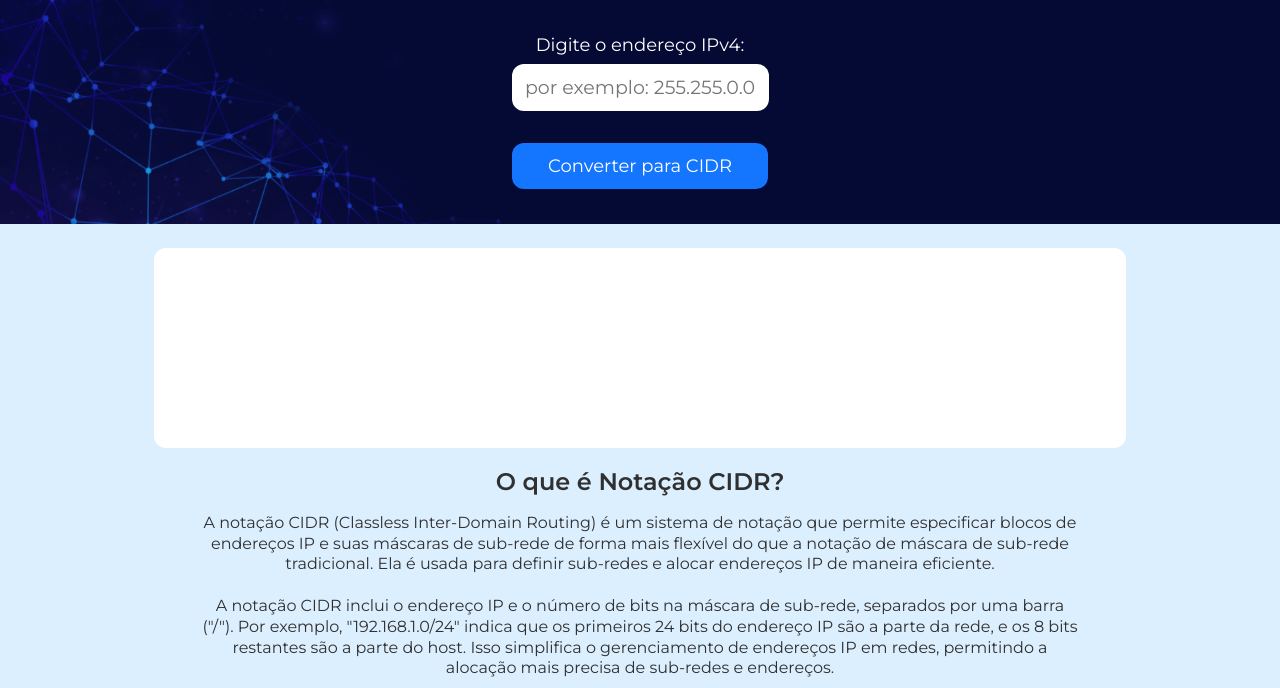
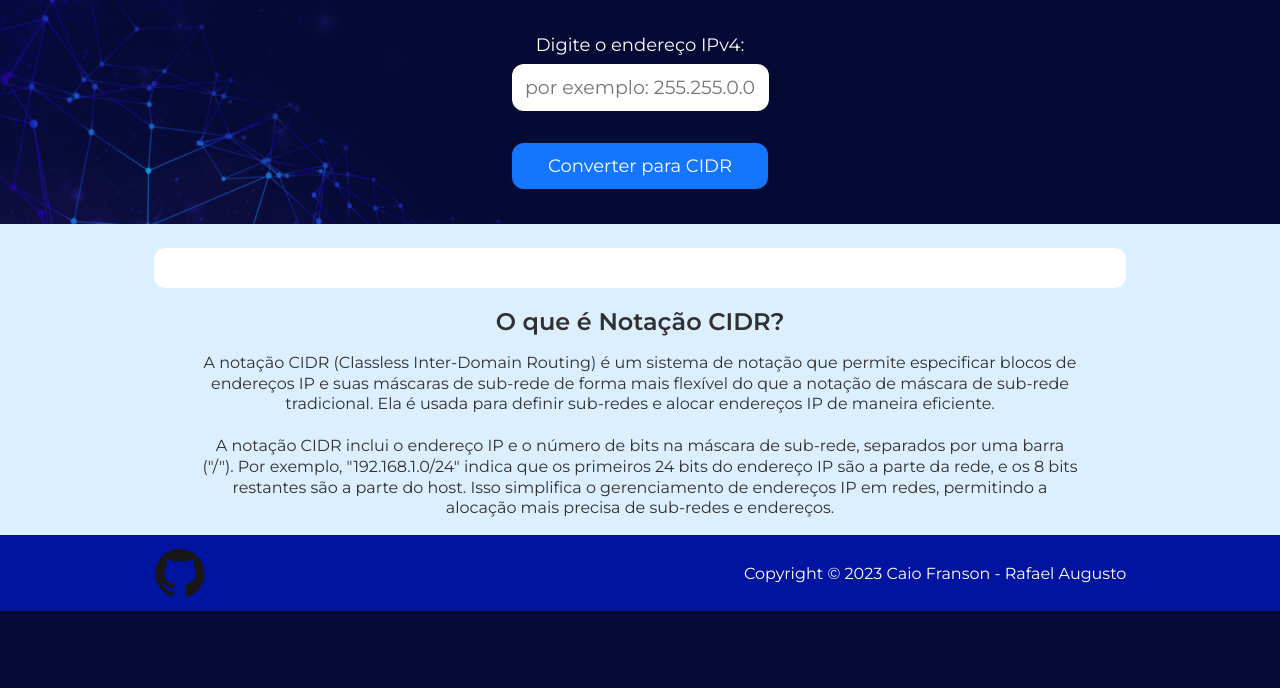
Before and after one commit to rafafrd/Calculadora-de-subrede, a PHP site: page /cidr.php in a window 1280 px wide. Shown: the part 343-1031 px from the top of the page. After the commit the page ends 954 px from the top, so only its background shows below. Run offline with PHP 8.4, Linux system fonts and the light colour scheme.

Commit message:
fix: css result box

```diff
--- a/public/style/style.css
+++ b/public/style/style.css
@@ -89,7 +89,7 @@ form {
 
 .result {
   width: 100%;
-  min-height: 200px;
+  padding: 20px;
   background-color: white;
   border-radius: 12px;
   margin: 24px 0;
```
